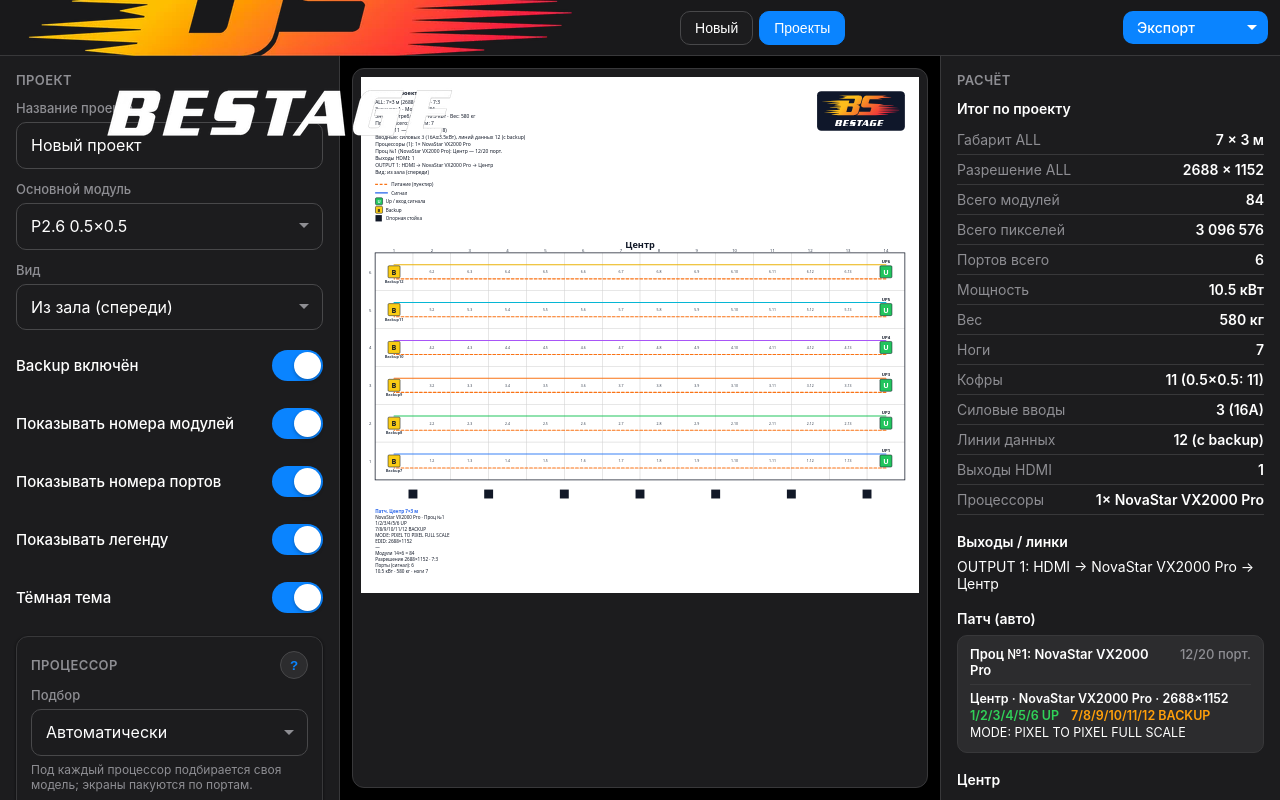
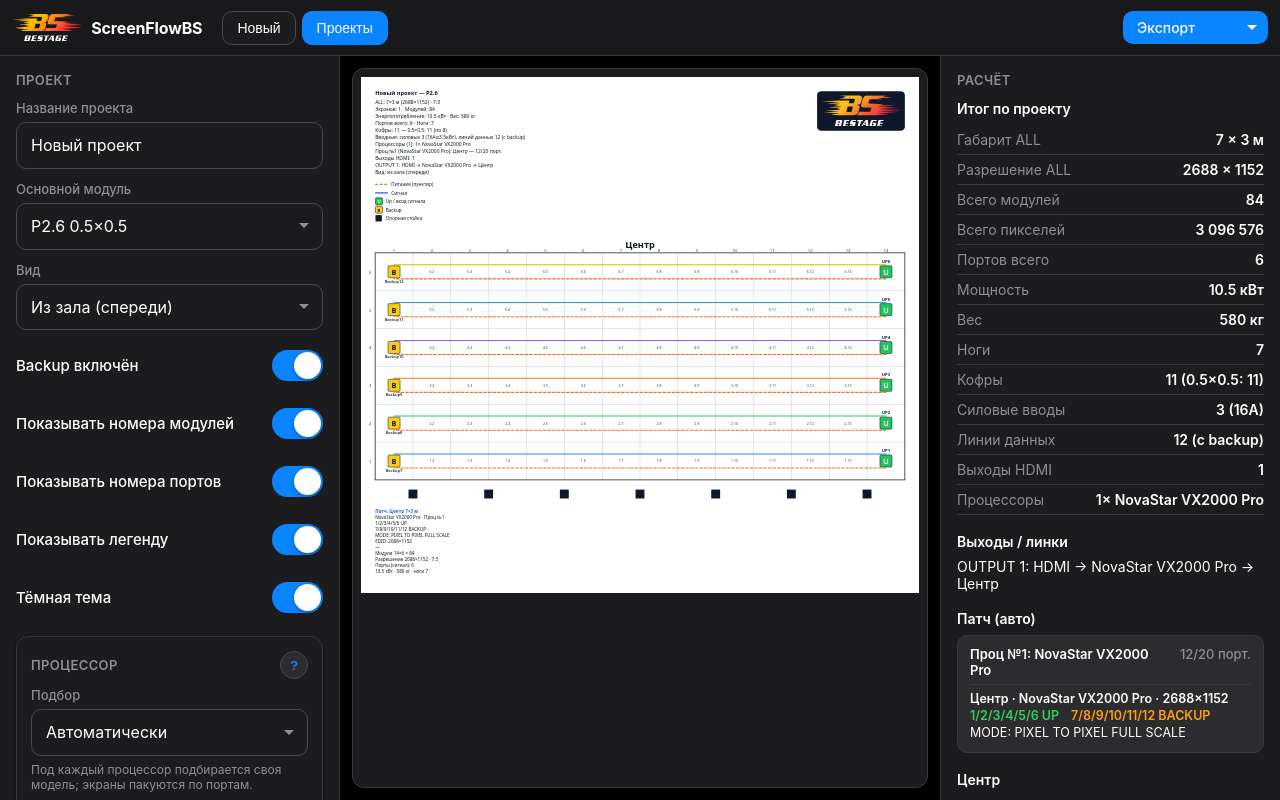
Before and after one commit to IKIR65STPCREW/BS-SCREEN, a React (Vite) app: page / in a window 1280 px wide. Built offline with nearby package versions, Linux system fonts and the light colour scheme.

Commit message:
style: header brand (logo + ScreenFlowBS)

```diff
--- a/src/styles.css
+++ b/src/styles.css
@@ -436,3 +436,25 @@ body {
 .patch-ports { display: flex; gap: 12px; margin: 2px 0; flex-wrap: wrap; }
 .patch-up { color: #30d158; font-weight: 600; }
 .patch-bk { color: #ff9f0a; font-weight: 600; }
+
+/* ===== Header brand ===== */
+.header-brand {
+  display: flex;
+  align-items: center;
+  gap: 8px;
+  flex-shrink: 0;
+  margin-right: 8px;
+}
+.header-logo {
+  height: 28px;
+  width: auto;
+  border-radius: 6px;
+  object-fit: contain;
+}
+.header-title {
+  font-weight: 700;
+  font-size: 16px;
+  letter-spacing: -0.01em;
+  color: var(--text);
+  white-space: nowrap;
+}
```
